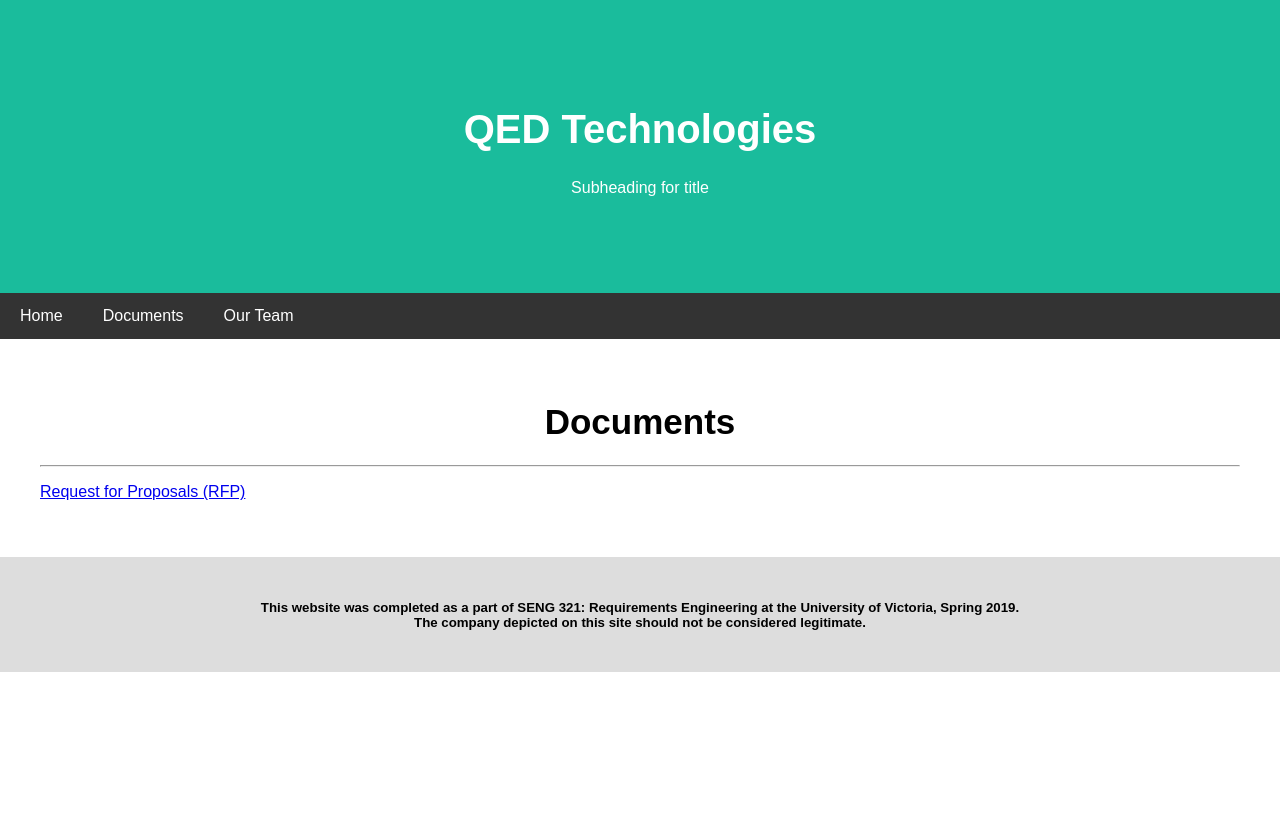
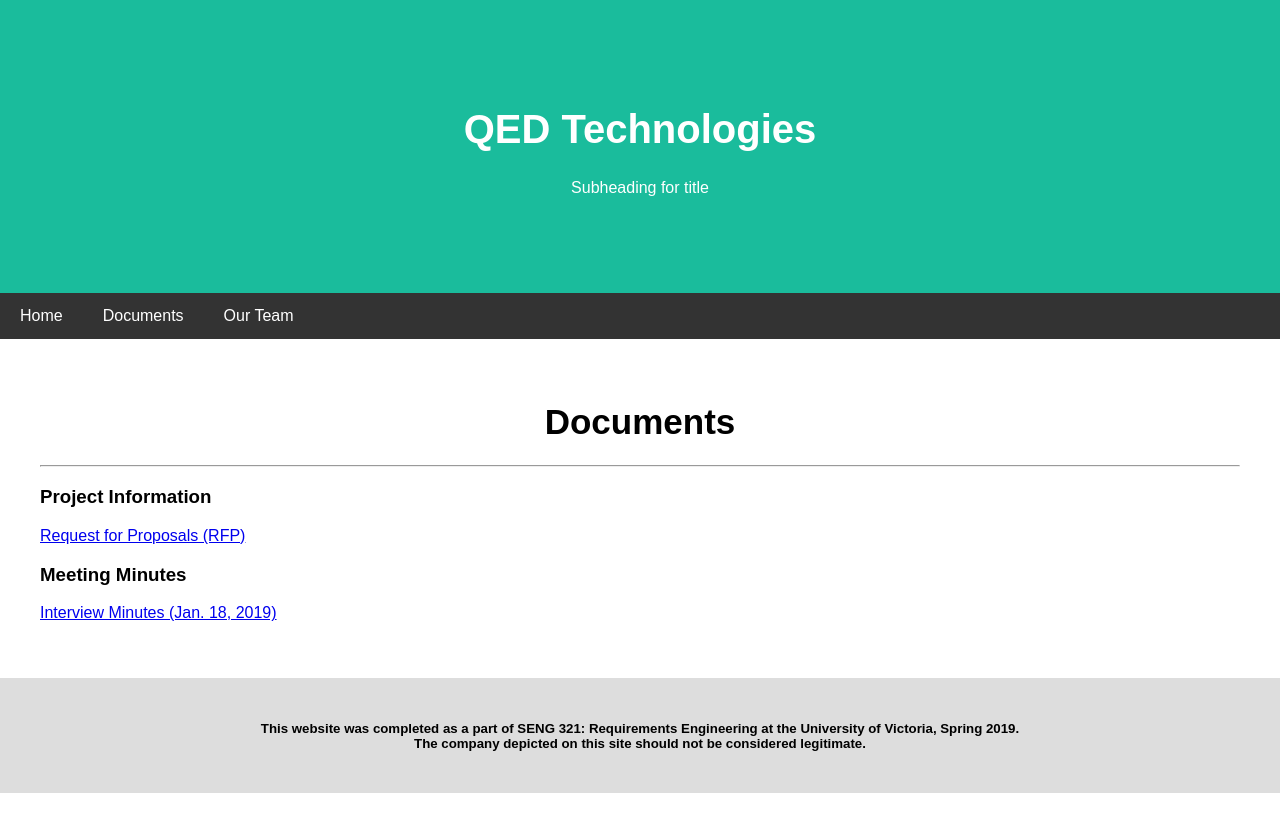
Before and after one commit to seng321group3/designer-site, a Jekyll site: the page built from documents.md, in a window 1280 px wide. Shown: the top 832 px of the page. Built offline with Jekyll 4.4.1, drawn with Linux system fonts in a browser that asks for light colours; nearby versions of some CDN libraries.

Commit message:
Separate documents page into headings

```diff
--- a/documents.md
+++ b/documents.md
@@ -6,5 +6,10 @@ title: About Us
  <div class="main">
     <h1 class="subpage-header" id="documents">Documents</h1>
     <hr/>
-        <p><a href="#">Request for Proposals (RFP)</a></p>
+
+    <h3>Project Information</h3>
+    <p><a href="#">Request for Proposals (RFP)</a></p>
+
+    <h3>Meeting Minutes</h3>
+    <p><a href="#">Interview Minutes (Jan. 18, 2019)</a></p>
 </div>
```
